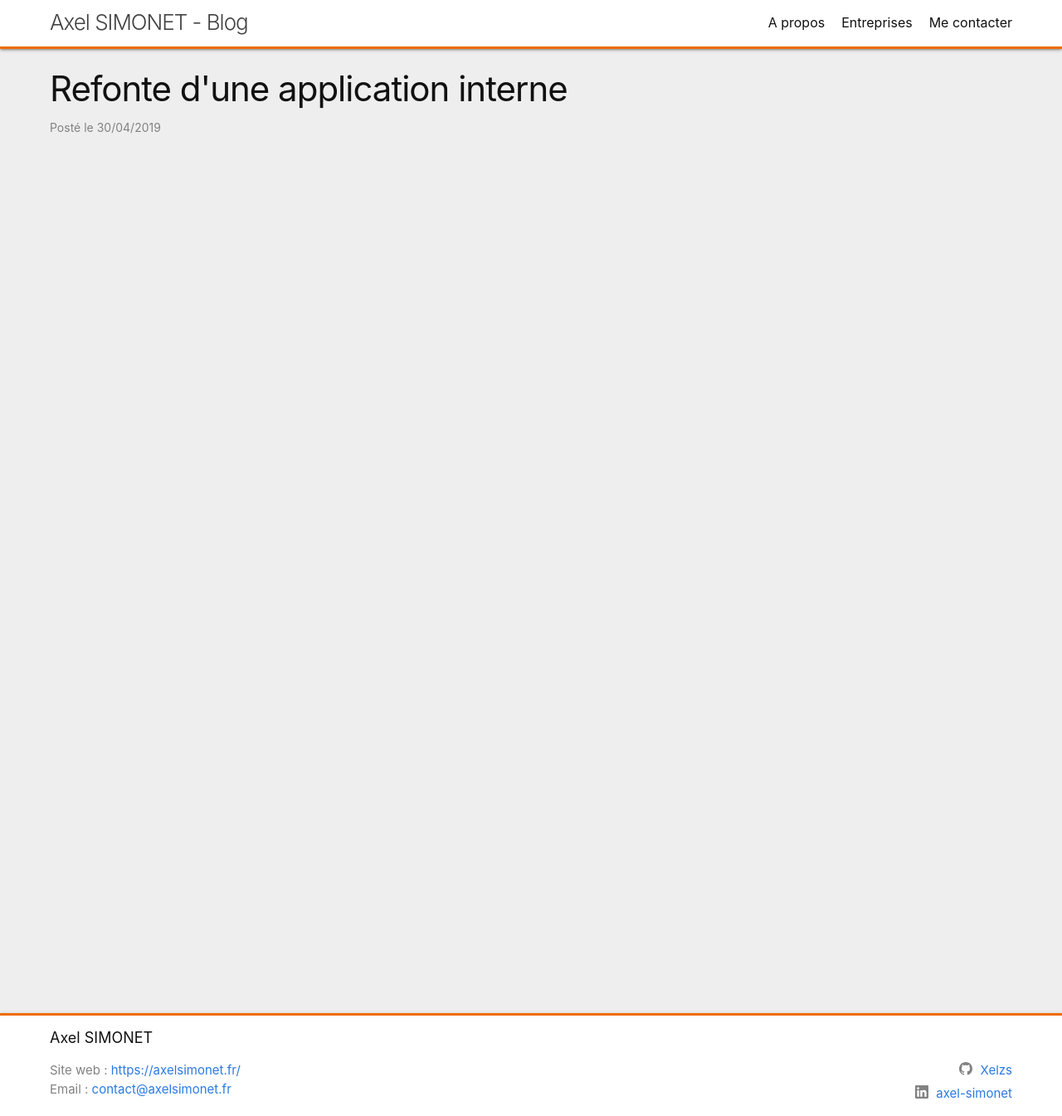
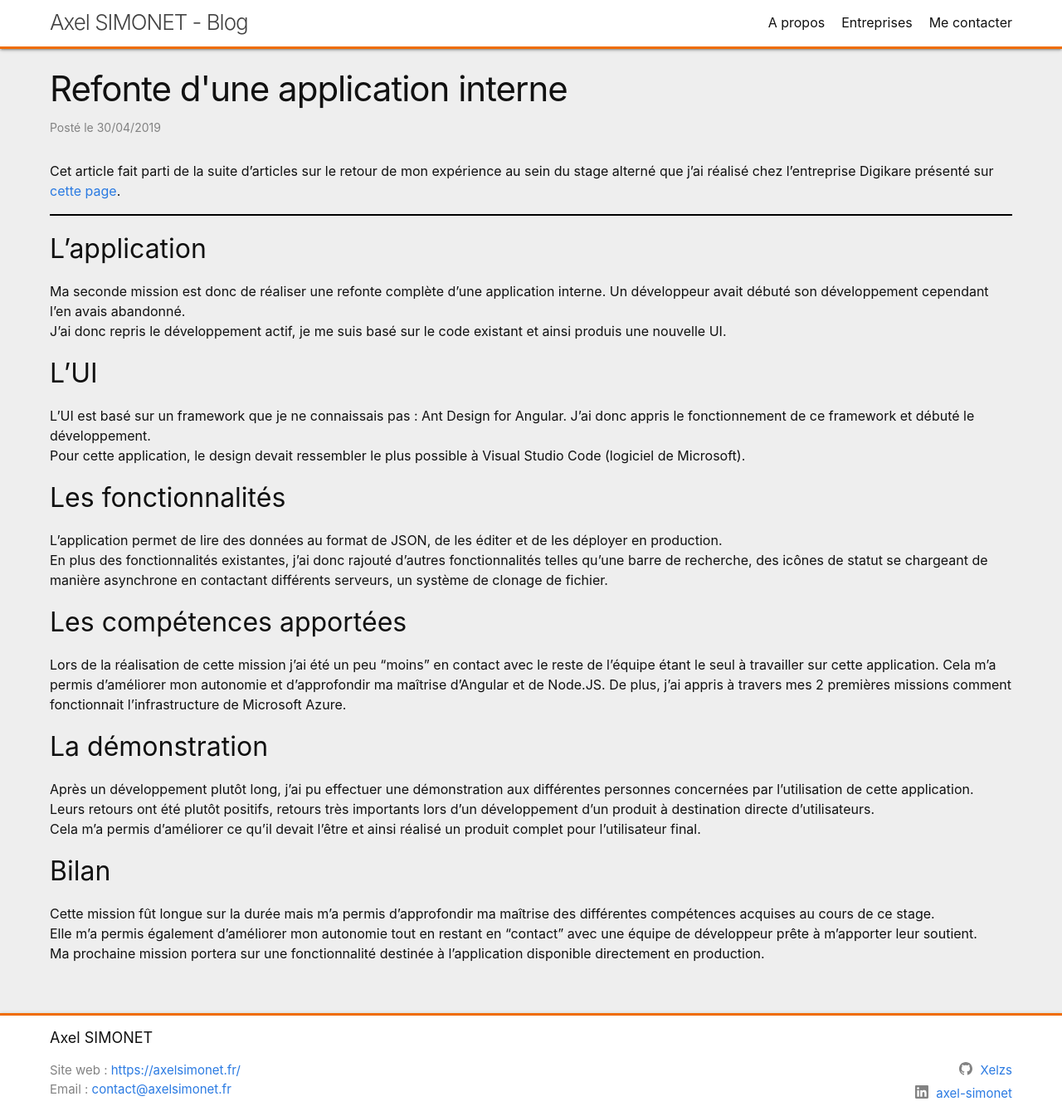
Before and after one commit to Xelzs/xelzs.github.io, a Jekyll site: the page built from _posts/2019-04-30-rework-ui-app-digikare.md, in a window 1280 px wide and 1345 px high. Shown: the whole window at 83% size. Built offline with Jekyll 4.4.1, drawn with Linux system fonts in a browser that asks for light colours.

Commit message:
third post

```diff
--- a/_posts/2019-04-30-rework-ui-app-digikare.md
+++ b/_posts/2019-04-30-rework-ui-app-digikare.md
@@ -4,3 +4,38 @@ title:  "Refonte d'une application interne"
 date:   2019-04-30 12:00:00 +0200
 categories: stage digikare
 ---
+Cet article fait parti de la suite d'articles sur le retour de mon expérience au sein du stage alterné que j'ai réalisé chez l'entreprise Digikare présenté sur [cette page]({% link enterprises.md %}).
+
+___
+
+## L'application
+
+Ma seconde mission est donc de réaliser une refonte complète d'une application interne. Un développeur avait débuté son développement cependant l'en avais abandonné.
+J'ai donc repris le développement actif, je me suis basé sur le code existant et ainsi produis une nouvelle UI.
+
+## L'UI
+
+L'UI est basé sur un framework que je ne connaissais pas : Ant Design for Angular. J'ai donc appris le fonctionnement de ce framework et débuté le développement.
+Pour cette application, le design devait ressembler le plus possible à Visual Studio Code (logiciel de Microsoft).
+
+## Les fonctionnalités
+
+L'application permet de lire des données au format de JSON, de les éditer et de les déployer en production.
+En plus des fonctionnalités existantes, j'ai donc rajouté d'autres fonctionnalités telles qu'une barre de recherche, des icônes de statut se chargeant de manière asynchrone en contactant différents serveurs, un système de clonage de fichier.
+
+## Les compétences apportées
+
+Lors de la réalisation de cette mission j'ai été un peu "moins" en contact avec le reste de l'équipe étant le seul à travailler sur cette application. Cela m'a permis d'améliorer mon autonomie et d'approfondir ma maîtrise d'Angular et de Node.JS.
+De plus, j'ai appris à travers mes 2 premières missions comment fonctionnait l'infrastructure de Microsoft Azure.
+
+## La démonstration
+
+Après un développement plutôt long, j'ai pu effectuer une démonstration aux différentes personnes concernées par l'utilisation de cette application.
+Leurs retours ont été plutôt positifs, retours très importants lors d'un développement d'un produit à destination directe d'utilisateurs.
+Cela m'a permis d'améliorer ce qu'il devait l'être et ainsi réalisé un produit complet pour l'utilisateur final.
+
+## Bilan
+
+Cette mission fût longue sur la durée mais m'a permis d'approfondir ma maîtrise des différentes compétences acquises au cours de ce stage.
+Elle m'a permis également d'améliorer mon autonomie tout en restant en "contact" avec une équipe de développeur prête à m'apporter leur soutient.
+Ma prochaine mission portera sur une fonctionnalité destinée à l'application disponible directement en production.
```
